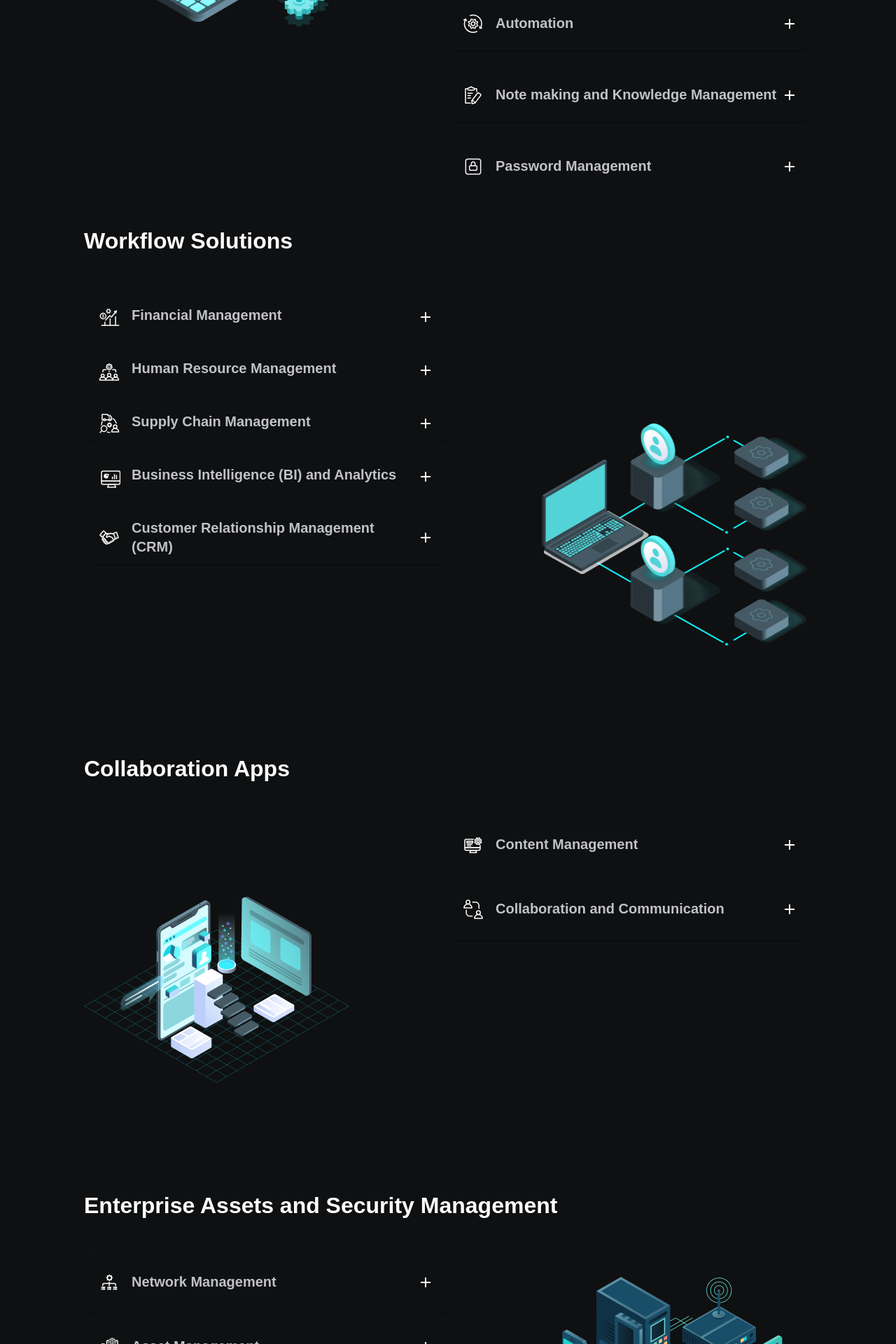
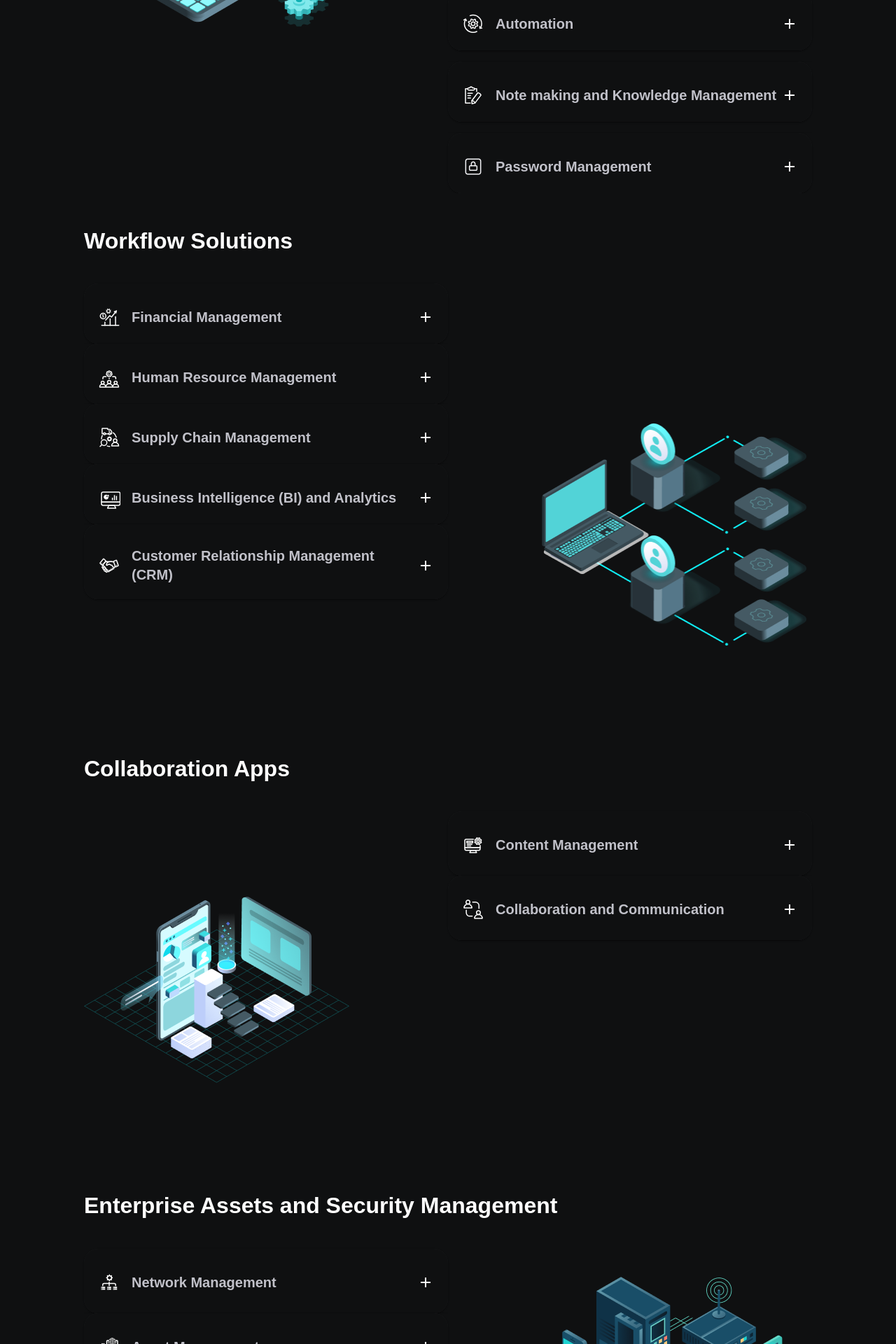
Before and after one commit to priyanshu-nickelfox/Biz-Apps, a React (Vite) app: page / in a window 1280 px wide. Shown: the part 2040-3960 px from the top of the page at 70% size. Built offline with nearby package versions, Linux system fonts and the light colour scheme; a web font is replaced by a local one.

Commit message:
fixed css issue

```diff
--- a/src/components/Collaboration/Collaboration.jsx
+++ b/src/components/Collaboration/Collaboration.jsx
@@ -12,8 +12,6 @@ import RemoveIcon from "@mui/icons-material/Remove";
 import collab1 from "../../assets/collab-1.svg";
 import collab2 from "../../assets/collab-2.svg";
 import comp3 from "../../assets/offer-3.png";
-
-
 
 const items = [
   {
@@ -232,13 +230,14 @@ const Collaboration = () => {
                       <img
                         src={item.icon}
                         alt={item.title}
-                        style={{ marginRight: "16px",width:iconWidth() }}
-
+                        style={{ marginRight: "16px", width: iconWidth() }}
                       />
                       <Typography
                         sx={{
                           fontSize: { lg: "20px", xs: "16px" },
                           fontWeight: 700,
+                          display: "flex",
+                          alignItems: "center",
                         }}
                       >
                         {item.title}
--- a/src/components/Enterprise/Enterprise.jsx
+++ b/src/components/Enterprise/Enterprise.jsx
@@ -204,6 +204,8 @@ const Enterprise = () => {
                         sx={{
                           fontSize: { lg: "20px", xs: "16px" },
                           fontWeight: 700,
+                          display: "flex",
+                          alignItems: "center",
                         }}
                       >
                         {item.title}
--- a/src/components/WhatWeOffer/WhatWeOffer.jsx
+++ b/src/components/WhatWeOffer/WhatWeOffer.jsx
@@ -231,6 +231,8 @@ const WhatWeOffer = () => {
                         sx={{
                           fontSize: { lg: "20px", xs: "16px" },
                           fontWeight: 700,
+                          display: "flex",
+                          alignItems: "center",
                         }}
                       >
                         {item.title}
--- a/src/components/Workflow/Workflow.jsx
+++ b/src/components/Workflow/Workflow.jsx
@@ -327,7 +327,7 @@ const Workflow = () => {
                             : "#0F1011",
                         color: "rgba(193, 193, 201, 1)",
                         padding: {
-                          lg: "20px 20px 0px 20px",
+                          lg: "20px 20px 10px 20px",
                           xs: "12px 20px 16px 20px",
                         },
                         borderRadius: "20px",
@@ -345,6 +345,8 @@ const Workflow = () => {
                           fontSize: { lg: "20px", xs: "16px" },
                           fontWeight: 700,
                           lineHeight: "26.04px",
+                          display: "flex",
+                          alignItems: "center",
                         }}
                       >
                         {item.title}
```
